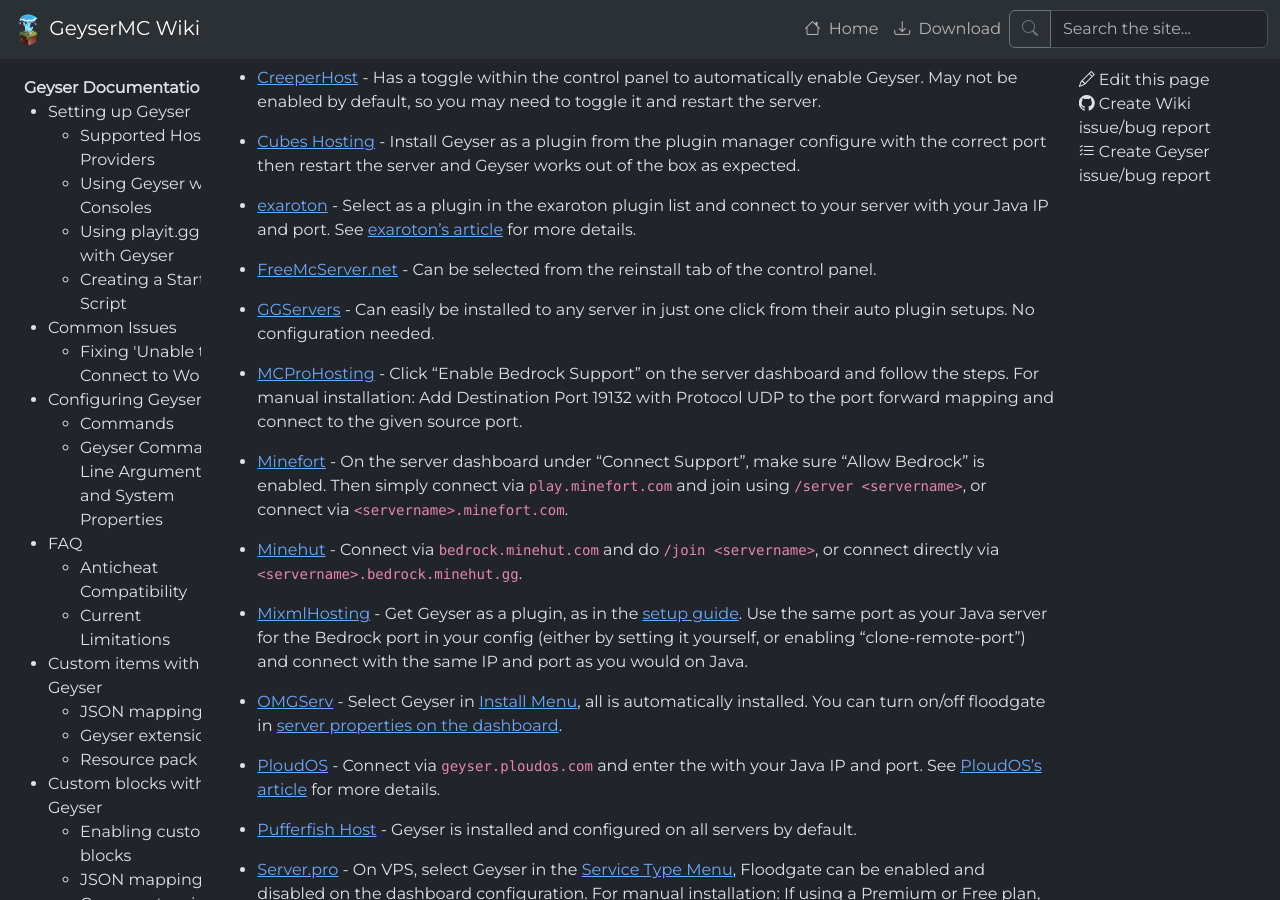
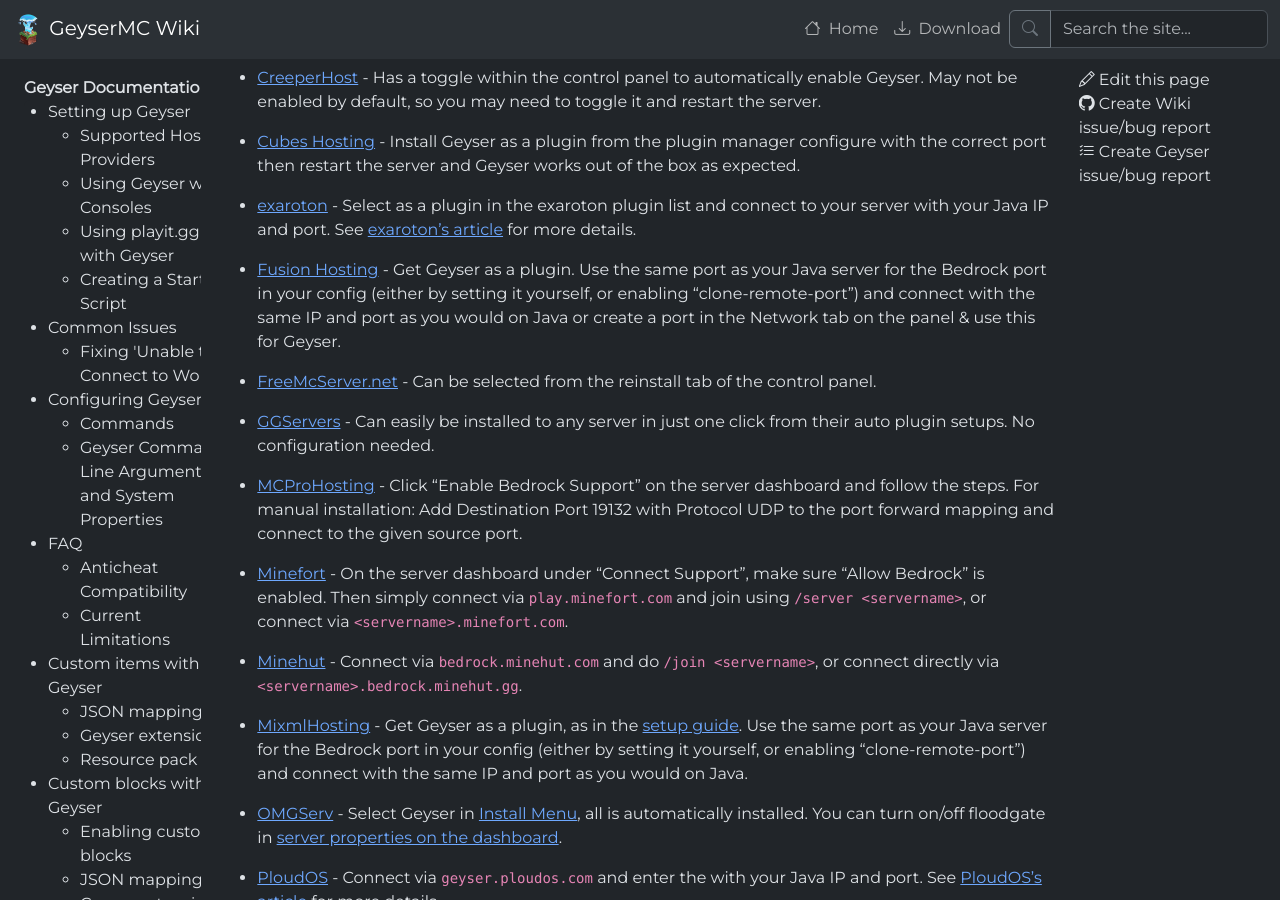
Before and after one commit to GeyserMC/GeyserWiki, a Jekyll site: the page built from _docs/geyser/supported-hosting-providers.md, in a window 1280 px wide and 900 px high, scrolled down 712 px. Built offline with Jekyll 4.4.1, drawn with Linux system fonts in a browser that asks for light colours.

Commit message:
Add Fusion Hosting as a hosting provider
Update information about using Geyser on Fusion Hosting.

```diff
--- a/_data/providers.json
+++ b/_data/providers.json
@@ -32,6 +32,11 @@
       "name": "exaroton",
       "url": "https://exaroton.com/",
       "description": "Select as a plugin in the exaroton plugin list and connect to your server with your Java IP and port. See [exaroton's article](https://support.exaroton.com/hc/en-us/articles/360019857918-Geyser) for more details."
+    },
+    {
+      "name": "Fusion Hosting",
+      "url": "https://fusionhostingltd.co.uk",
+      "description": "Get Geyser as a plugin. Use the same port as your Java server for the Bedrock port in your config (either by setting it yourself, or enabling “clone-remote-port”) and connect with the same IP and port as you would on Java or create a port in the Network tab on the panel & use this for Geyser."
     },
     {
       "name": "FreeMcServer.net",
```
